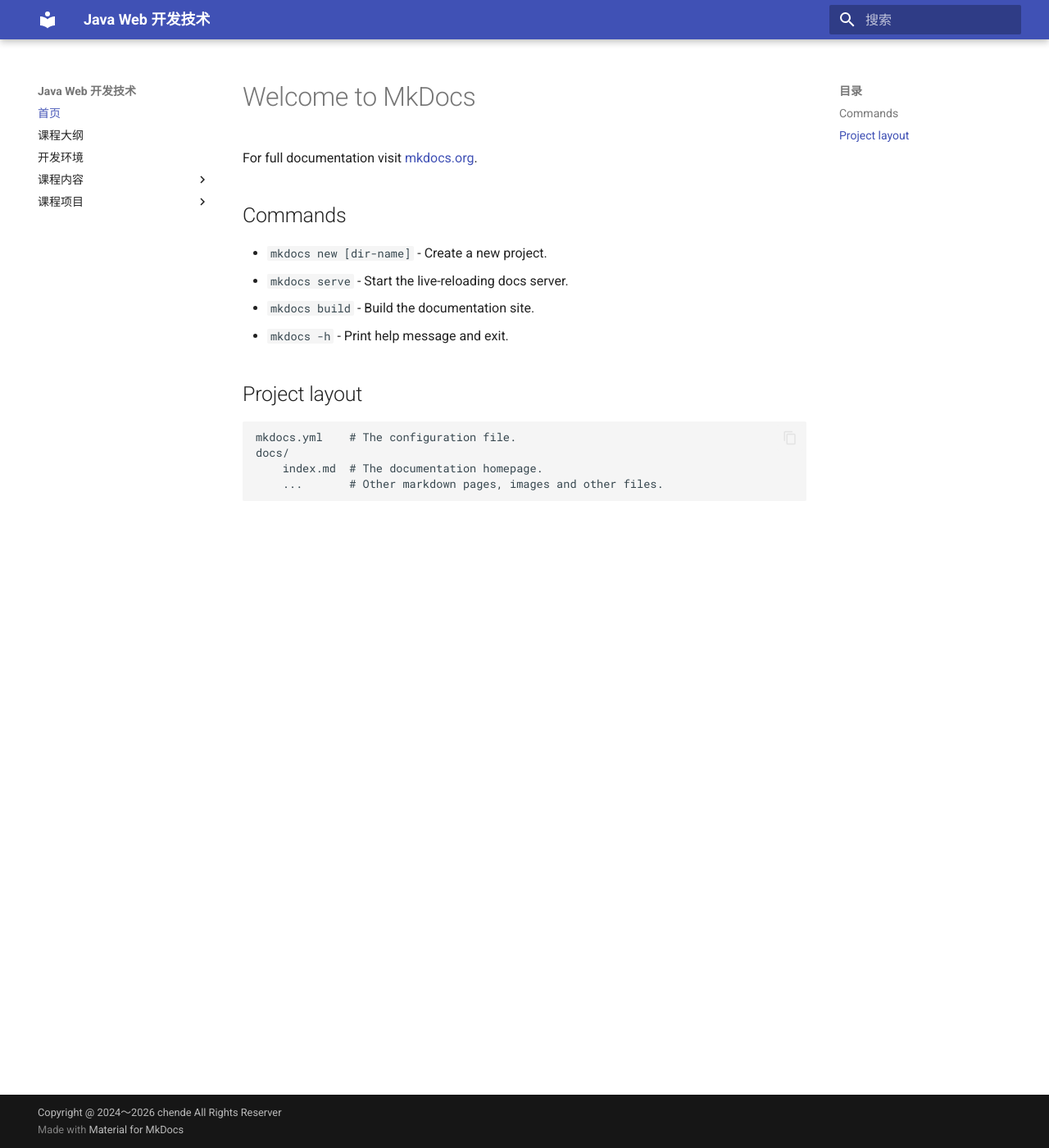
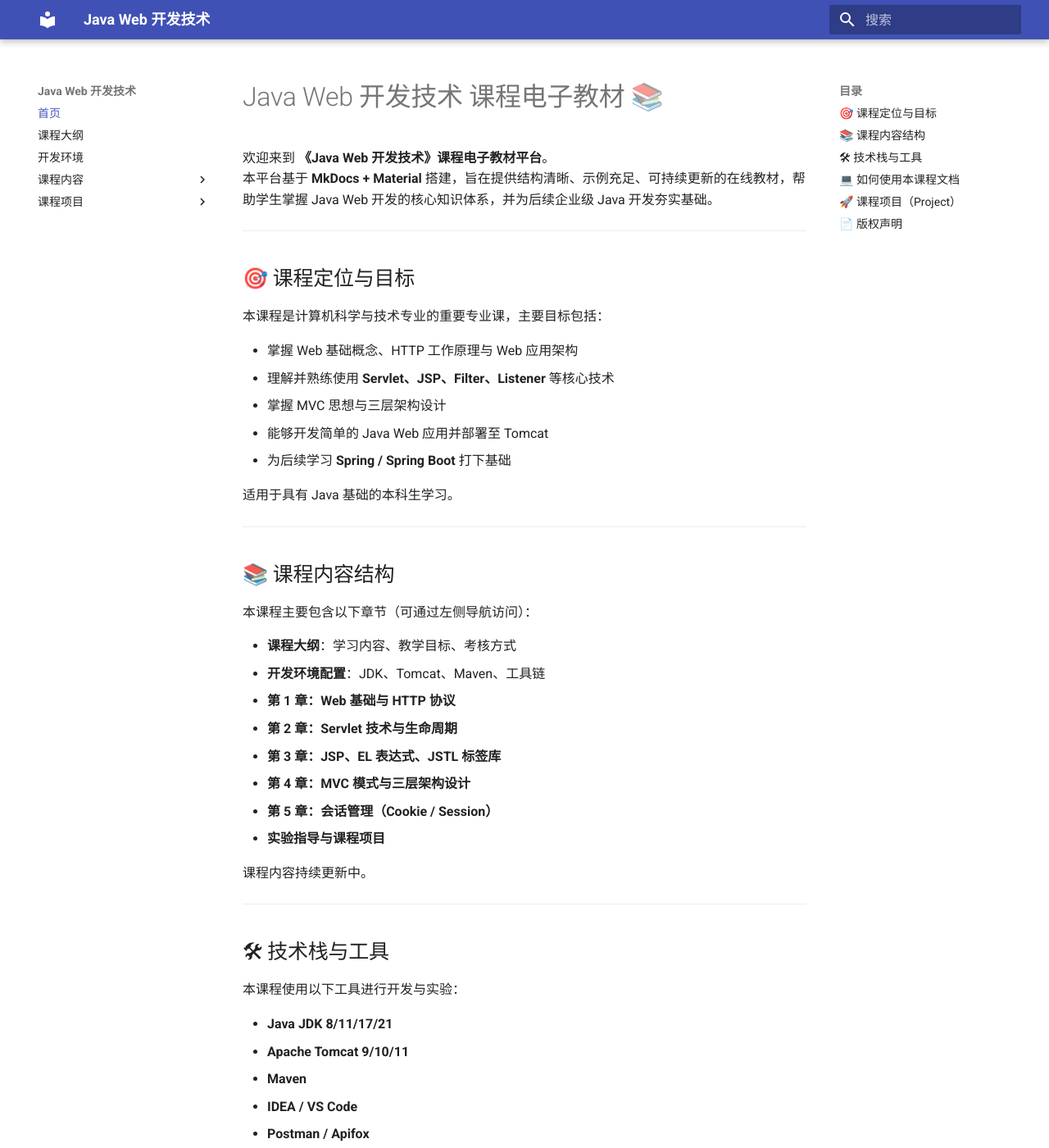
Before and after one commit to dedeguo/javaweb-course-docs, an MkDocs documentation site: the page built from docs/index.md, in a window 1280 px wide and 1400 px high. Shown: the whole window at 82% size. Built offline with MkDocs 1.6.1 and Material for MkDocs 9.7.7, drawn with Linux system fonts in a browser that asks for light colours; some of the changed text lies outside the part shown.

Commit message:
更新首页和课程大纲

```diff
--- a/docs/index.md
+++ b/docs/index.md
@@ -1,17 +1,90 @@
-# Welcome to MkDocs
+# Java Web 开发技术 课程电子教材 📚
 
-For full documentation visit [mkdocs.org](https://www.mkdocs.org).
+欢迎来到 **《Java Web 开发技术》课程电子教材平台**。
+本平台基于 **MkDocs + Material** 搭建，旨在提供结构清晰、示例充足、可持续更新的在线教材，帮助学生掌握 Java Web 开发的核心知识体系，并为后续企业级 Java 开发夯实基础。
 
-## Commands
+---
 
-* `mkdocs new [dir-name]` - Create a new project.
-* `mkdocs serve` - Start the live-reloading docs server.
-* `mkdocs build` - Build the documentation site.
-* `mkdocs -h` - Print help message and exit.
+## 🎯 课程定位与目标
 
-## Project layout
+本课程是计算机科学与技术专业的重要专业课，主要目标包括：
 
-    mkdocs.yml    # The configuration file.
-    docs/
-        index.md  # The documentation homepage.
-        ...       # Other markdown pages, images and other files.
+- 掌握 Web 基础概念、HTTP 工作原理与 Web 应用架构
+- 理解并熟练使用 **Servlet、JSP、Filter、Listener** 等核心技术
+- 掌握 MVC 思想与三层架构设计
+- 能够开发简单的 Java Web 应用并部署至 Tomcat
+- 为后续学习 **Spring / Spring Boot** 打下基础
+
+适用于具有 Java 基础的本科生学习。
+
+---
+
+## 📚 课程内容结构
+
+本课程主要包含以下章节（可通过左侧导航访问）：
+
+- **课程大纲**：学习内容、教学目标、考核方式
+- **开发环境配置**：JDK、Tomcat、Maven、工具链
+- **第 1 章：Web 基础与 HTTP 协议**
+- **第 2 章：Servlet 技术与生命周期**
+- **第 3 章：JSP、EL 表达式、JSTL 标签库**
+- **第 4 章：MVC 模式与三层架构设计**
+- **第 5 章：会话管理（Cookie / Session）**
+- **实验指导与课程项目**
+
+课程内容持续更新中。
+
+---
+
+## 🛠 技术栈与工具
+
+本课程使用以下工具进行开发与实验：
+
+- **Java JDK 8/11/17/21**
+- **Apache Tomcat 9/10/11**
+- **Maven**
+- **IDEA / VS Code**
+- **Postman / Apifox**
+- **Git / GitHub**
+
+所有实验均提供操作步骤与示例代码。
+
+---
+
+## 💻 如何使用本课程文档
+
+- 通过左侧导航浏览各章节
+- 可使用右上角搜索框快速查找知识点
+- 所有代码示例均支持一键复制
+- 若文档有需要改进的地方，可提交 Issue 或 PR（学生可以参与建设课程文档）
+
+---
+
+## 🚀 课程项目（Project）
+
+课程包含一个期末项目，例如：
+
+- 图书管理系统
+- 学生信息管理系统
+- 在线留言板
+- 简易博客系统
+
+文档中将提供：
+
+- 需求说明
+- UI 原型
+- 数据库设计
+- 前后端接口
+- 实验步骤
+
+---
+
+## 📄 版权声明
+
+本课程文档版权归 **Chende（2024–2026）** 所有，未经授权禁止转载或商用。
+
+> © 2024–2026 Chende. All Rights Reserved.
+
+---
+
+如需扩展课程案例、增加章节内容或创建新的教程，请联系课程负责人或在仓库提交 Issue。
--- a/docs/syllabus.md
+++ b/docs/syllabus.md
@@ -0,0 +1,133 @@
+# 《Java Web 开发技术》课程大纲
+
+本课程为计算机科学与技术专业的专业必修课程之一，旨在让学生掌握 Web 应用开发的基础知识与关键技术，为后续学习 Spring、微服务架构、全栈开发等内容打下坚实基础。
+
+---
+
+## 一、课程基本信息
+
+| 项目 | 内容 |
+|------|------|
+| 课程名称 | Java Web 开发技术 |
+| 课程类别 | 专业必修课 |
+| 学时 | 48 学时（32 理论 + 16 实验） |
+| 课程负责人 | Chende |
+| 适用专业 | 计算机科学与技术 |
+| 先修课程 | Java 程序设计、数据库原理 |
+
+---
+
+## 二、课程简介
+
+本课程以 Java 技术体系为基础，介绍 Web 应用开发的基本概念、运行机制、服务端组件、应用架构与项目开发实践。通过本课程的学习，学生能够掌握 Web 开发的核心技术体系，包括 **Servlet、JSP、EL、JSTL、Filter、Listener、MVC 模型** 等，并能利用这些技术构建一个完整的 Java Web 应用。
+
+---
+
+## 三、课程目标（对接 OBE 教学要求）
+
+| 课程目标 | 描述 | 对应毕业要求指标点 |
+|---------|------|-------------------|
+| **CO1** | 理解 Web 基础、HTTP 协议、Web 应用运行原理 | 1.1 |
+| **CO2** | 掌握 Servlet、JSP、EL、JSTL 等核心技术的使用方法 | 1.2 / 5.1 |
+| **CO3** | 能基于 MVC、三层架构组织 Web 应用结构并实现功能模块 | 2.1 / 5.1 |
+| **CO4** | 能结合企业开发流程完成 Web 项目实践，具备项目开发与协作能力 | 6.1 / 10.1 |
+| **CO5** | 具备使用 Git、Postman、IDE 等工具的工程实践能力 | 5.1 / 10.1 |
+
+---
+
+## 四、教学内容与学时分配
+
+| 章节 | 内容 | 学时 |
+|------|------|------|
+| 第1章 Web 基础与 HTTP | Web 架构、URL、HTTP 请求/响应、状态管理概念 | 4 |
+| 第2章 Servlet 技术 | Servlet 生命周期、请求转发、重定向、参数处理 | 8 |
+| 第3章 JSP 技术 | JSP 指令、内置对象、EL 表达式、JSTL 标签库 | 8 |
+| 第4章 MVC 模式与三层架构 | MVC 理念、Controller/Service/DAO 分层设计 | 6 |
+| 第5章 过滤器与监听器 | Filter、Listener 的运行机制与使用场景 | 4 |
+| 第6章 会话管理 | Cookie、Session、Token、登录验证案例 | 4 |
+| 实验课内容 | 环境搭建、Servlet/JSP 实验、MVC 实验、课程项目开发 | 16 |
+
+---
+
+## 五、实验/实践教学内容
+
+实验重点围绕：
+
+- Tomcat 环境搭建
+- Maven Web 项目构建
+- Servlet 实验：表单提交、请求转发/重定向
+- JSP + EL/JSTL 实验
+- MVC 案例实践
+- 会话管理与登录案例
+- 小型综合项目：如“在线留言板”“简易图书管理”等
+
+学生将完成：
+
+- 代码实现
+- 调试日志
+- 实验报告
+- 课程期末项目
+
+---
+
+## 六、教学资源与工具
+
+- 开发环境：JDK 17/21、Tomcat 9/10/11
+- 开发工具：IntelliJ IDEA / VS Code
+- 构建工具：Maven
+- 接口测试：Postman / Apifox
+- 文档平台：GitHub / MkDocs
+
+---
+
+## 七、学习方法建议
+
+- 理解 HTTP、Servlet 生命周期等底层机制
+- 实践优先，多做实验、多调试
+- 课后复习示例代码
+- 使用 Git 管理代码版本
+- 遇到问题时善用 Postman、浏览器开发者工具、日志调试
+
+---
+
+## 八、考核方式
+
+| 考核项目 | 比例 | 说明 |
+|----------|------|------|
+| 平时成绩 | 30% | 出勤、作业、小测、实验表现 |
+| 实验报告 | 20% | 完成实验操作与分析 |
+| 课程项目 | 20% | 小型 Web 应用开发 |
+| 期末考试 | 30% | 理论 + 应用能力 |
+
+---
+
+## 九、课程项目（Course Project）
+
+学生需要基于 MVC 架构完成一个小型 Web 项目，包括但不限于：
+
+- 在线留言板系统
+- 图书借阅管理系统
+- 用户注册与登录模块
+- 简易博客系统
+
+项目内容需包含：
+
+- 需求文档
+- 系统设计（流程图、E-R 图、表结构）
+- 源代码
+- 运行截图与部署说明
+
+---
+
+## 十、课程预期成果
+
+完成课程后，学生应具备：
+
+- 能独立开发基于 Java 的 Web 应用
+- 理解企业级 Java Web 架构思维
+- 熟悉常用开发工具与调试工具
+- 具有一定项目实践经验
+
+---
+
+如需了解课程的更详细内容，请查看左侧导航中的各章节文档。
--- a/mkdocs.yml
+++ b/mkdocs.yml
@@ -39,4 +39,5 @@
   - pymdownx.tabbed
   - pymdownx.tasklist
   - pymdownx.emoji
-copyright: Copyright @ 2024～2026 chende All Rights Reserver
+
+copyright: © 2024–2026 ChenDe. All Rights Reserved.
```
